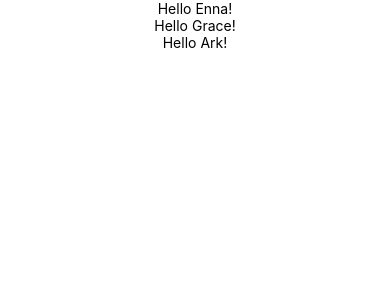
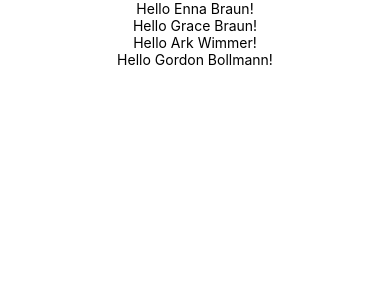
Before and after one commit to danmaq/AwesomeProject, a React Native app: screen / in a window 390 px wide. Shown: the top 300 px of the page. Built offline with nearby package versions, Linux system fonts and the light colour scheme.

Commit message:
Tutorial: Learned state and implemented blink view using state.

```diff
--- a/App.js
+++ b/App.js
@@ -2,9 +2,18 @@ import React from 'react';
 import { AppRegistry, Image, Text, View } from 'react-native';
 
 class Greeting extends React.Component {
+  constructor(props) {
+    super(props);
+    this.text = { "showText": true };
+    setInterval(() => {
+      this.setState(p => ({ "showText": (p ? !p["showText"] : true) }));
+    }, 1500);
+  }
   render() {
+    const state = this.state;
+    const str = state && state.showText ? this.props.name : '■■■■■■';
     return (
-      <Text>Hello {this.props.name}!</Text>
+      <Text>Hello {str}!</Text>
     );
   }
 }
@@ -13,9 +22,10 @@ export default class HelloWorldApp extends React.Component {
   render() {
     return (
       <View style={{alignItems: 'center'}}>
-        <Greeting name="Enna" />
-        <Greeting name="Grace" />
-        <Greeting name="Ark" />
+        <Greeting name="Enna Braun" />
+        <Greeting name="Grace Braun" />
+        <Greeting name="Ark Wimmer" />
+        <Greeting name="Gordon Bollmann" />
       </View>
     );
   }
```
